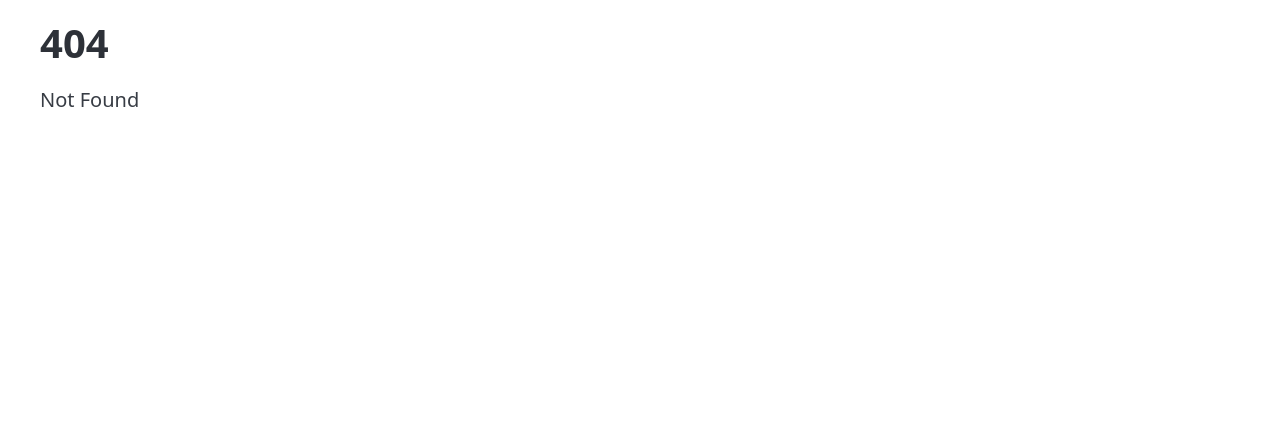
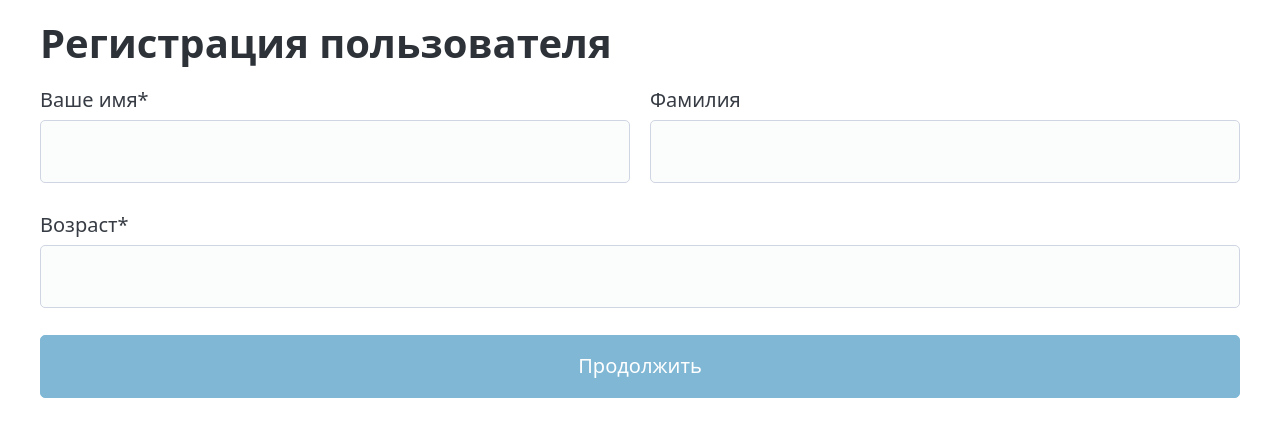
Before and after one commit to Tiver211/MentorMatch, a SvelteKit app in the folder web/: page /signup in a window 1280 px wide. Before the commit this address had no page. Shown: the top 436 px of the page. Built offline with nearby package versions, Linux system fonts and the light colour scheme.

Commit message:
web: Add /signup route with basic functionality

```diff
--- /dev/null
+++ b/web/src/routes/signup/+page.svelte
@@ -0,0 +1,63 @@
+<script lang="ts">
+	let step = $state(0);
+	let isStepValid = $state(false);
+
+	let required: Array<HTMLInputElement> = $state([]);
+	const oninput = () => {
+		for (let i = 0; i < required.length; i++) {
+			required[i].ariaInvalid = 'false';
+		}
+		for (let i = 0; i < required.length; i++) {
+			if (!required[i].value || required[i].value === '') {
+				required[i].ariaInvalid = 'true';
+				isStepValid = false;
+				return;
+			}
+		}
+
+		isStepValid = true;
+	};
+</script>
+
+<h1>Регистрация пользователя</h1>
+{#if step === 0}
+	<fieldset class="grid">
+		<label for="first-name">
+			Ваше имя*
+			<input type="text" name="first-name" id="first-name" {oninput} bind:this={required[0]} />
+		</label>
+		<label for="last-name">
+			Фамилия
+			<input type="text" name="last-name" id="last-name" {oninput} />
+		</label>
+	</fieldset>
+
+	<label for="age">
+		Возраст*
+		<input type="number" min="6" max="192" name="age" id="age" {oninput} bind:this={required[1]} />
+	</label>
+{:else if step === 1}
+	<label for="about"> </label>Напишите немного информации о себе
+	<textarea name="about" id="about"> </textarea>
+{:else}
+	<p>Регистрация окончена</p>
+{/if}
+
+<input
+	disabled={!isStepValid}
+	type="button"
+	value={step < 1 ? 'Продолжить' : 'Создать аккаунт'}
+	onclick={() => {
+		if (step >= 1) {
+			window.location.href = '/mentors';
+			return;
+		}
+		step++;
+	}}
+/>
+
+<style>
+	fieldset {
+		margin-bottom: 0;
+	}
+</style>
```
